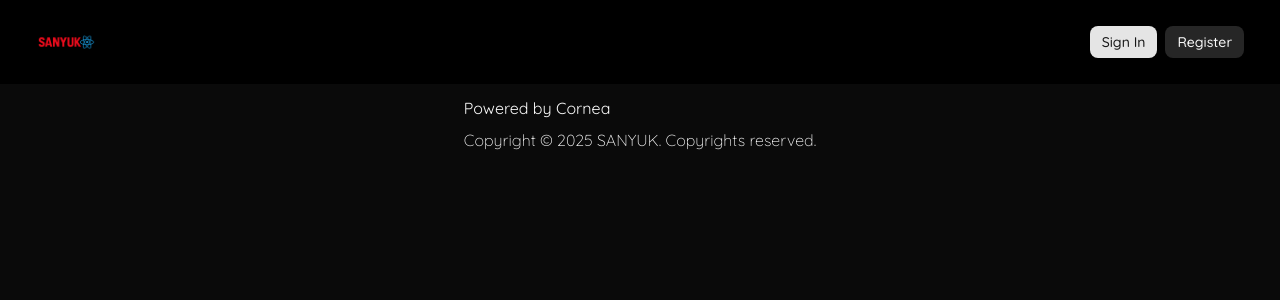
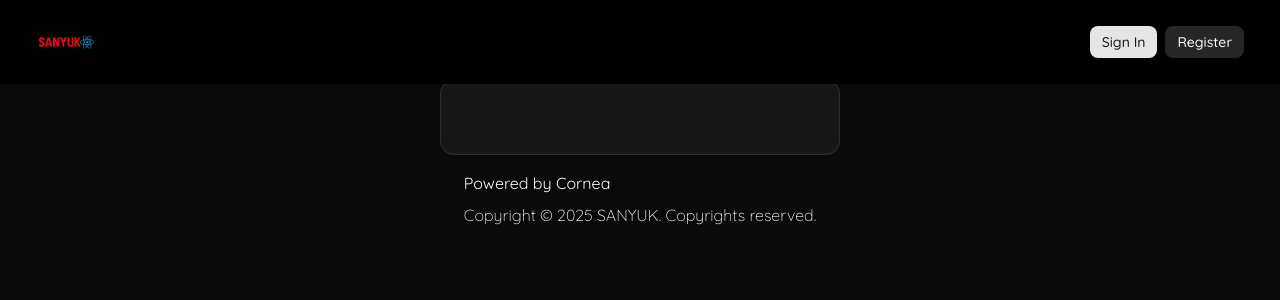
Before and after one commit to mouryame/sanyuk, a Next.js app: page / in a window 1280 px wide. Shown: the top 300 px of the page. Built offline with nearby package versions, Linux system fonts and the light colour scheme.

Commit message:
integrate google ads

```diff
--- a/app/layout.tsx
+++ b/app/layout.tsx
@@ -21,6 +21,14 @@ export default function RootLayout({
 }>) {
   return (
     <html lang="en">
+      <head>
+        {/* Google AdSense script */}
+        <script
+          async
+          src="https://pagead2.googlesyndication.com/pagead/js/adsbygoogle.js"
+          crossOrigin="anonymous"
+        ></script>
+      </head>
       <body className={`${quicksand.variable} antialiased`}>
         <div className="fixed bg-black top-0 w-full max-w-600 m-auto p-4 z-10">
           <Navbar />
--- a/app/page.tsx
+++ b/app/page.tsx
@@ -1,3 +1,14 @@
+import { Card, CardContent } from "@/components/ui/card";
+import GoogleAd from "@/components/ui/googleAd";
+
 export default function Home() {
-  return <></>;
+  return (
+    <>
+      <Card className="w-full max-w-100 m-auto">
+        <CardContent className="flex justify-center items-center">
+          <GoogleAd adSlot="1234567890" width="30px" height="25px" />
+        </CardContent>
+      </Card>
+    </>
+  );
 }
--- /dev/null
+++ b/components/ui/googleAd.tsx
@@ -0,0 +1,33 @@
+"use client";
+import { useEffect } from "react";
+
+interface GoogleAdProps {
+  adSlot: string;
+  width?: string;
+  height?: string;
+}
+
+export default function GoogleAd({
+  adSlot,
+  width = "300px",
+  height = "250px",
+}: GoogleAdProps) {
+  useEffect(() => {
+    try {
+      (window.adsbygoogle = window.adsbygoogle || []).push({});
+    } catch (e) {
+      console.error("AdsbyGoogle push error:", e);
+    }
+  }, []);
+
+  return (
+    <div className={`flex justify-center items-center w-${width} h-${height}`}>
+      <ins
+        className="adsbygoogle"
+        style={{ display: "inline-block", width, height }}
+        data-ad-client="ca-pub-XXXXXXXXXXXXXXXX" // replace with your pub ID
+        data-ad-slot={adSlot}
+      />
+    </div>
+  );
+}
```
